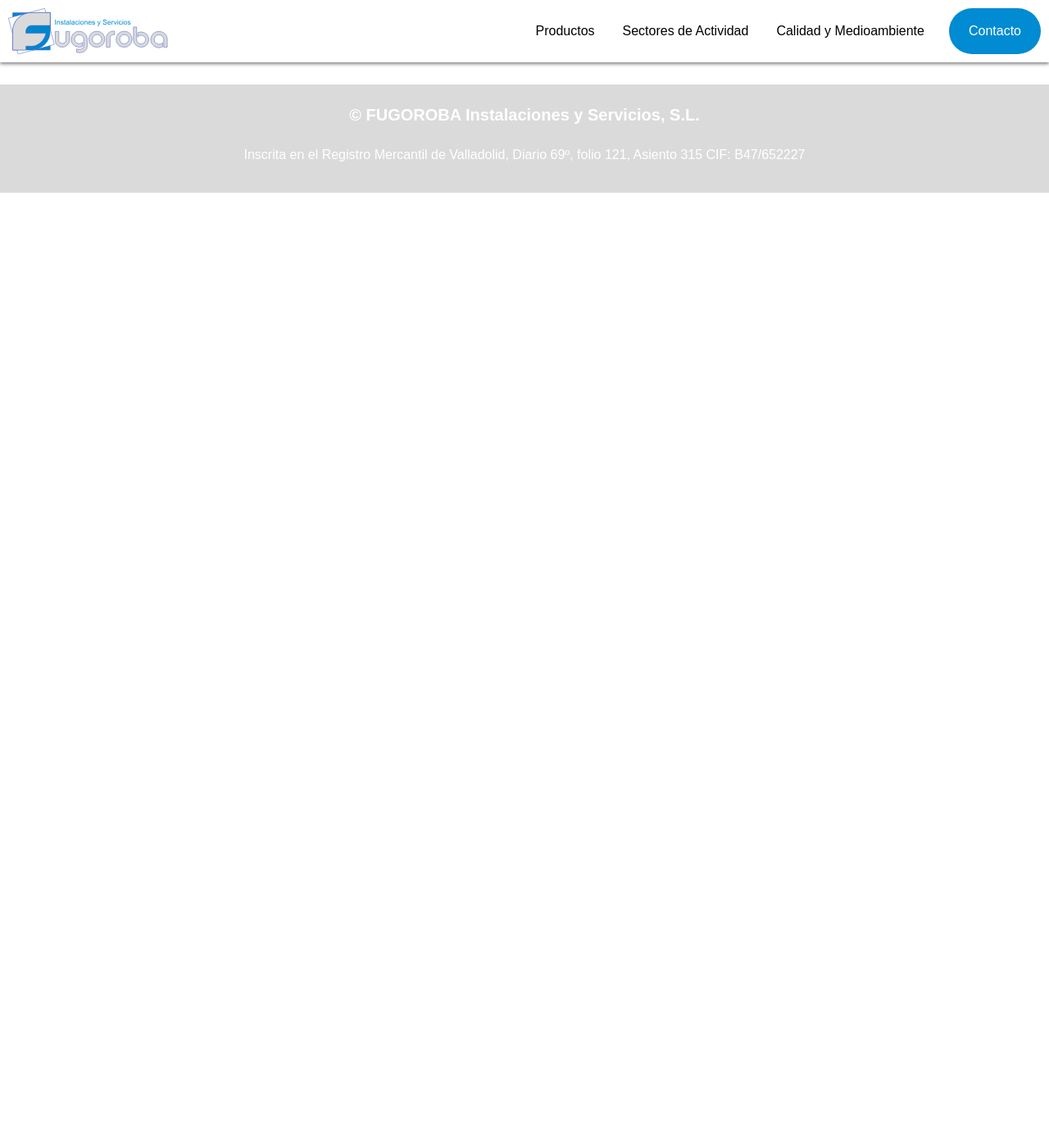
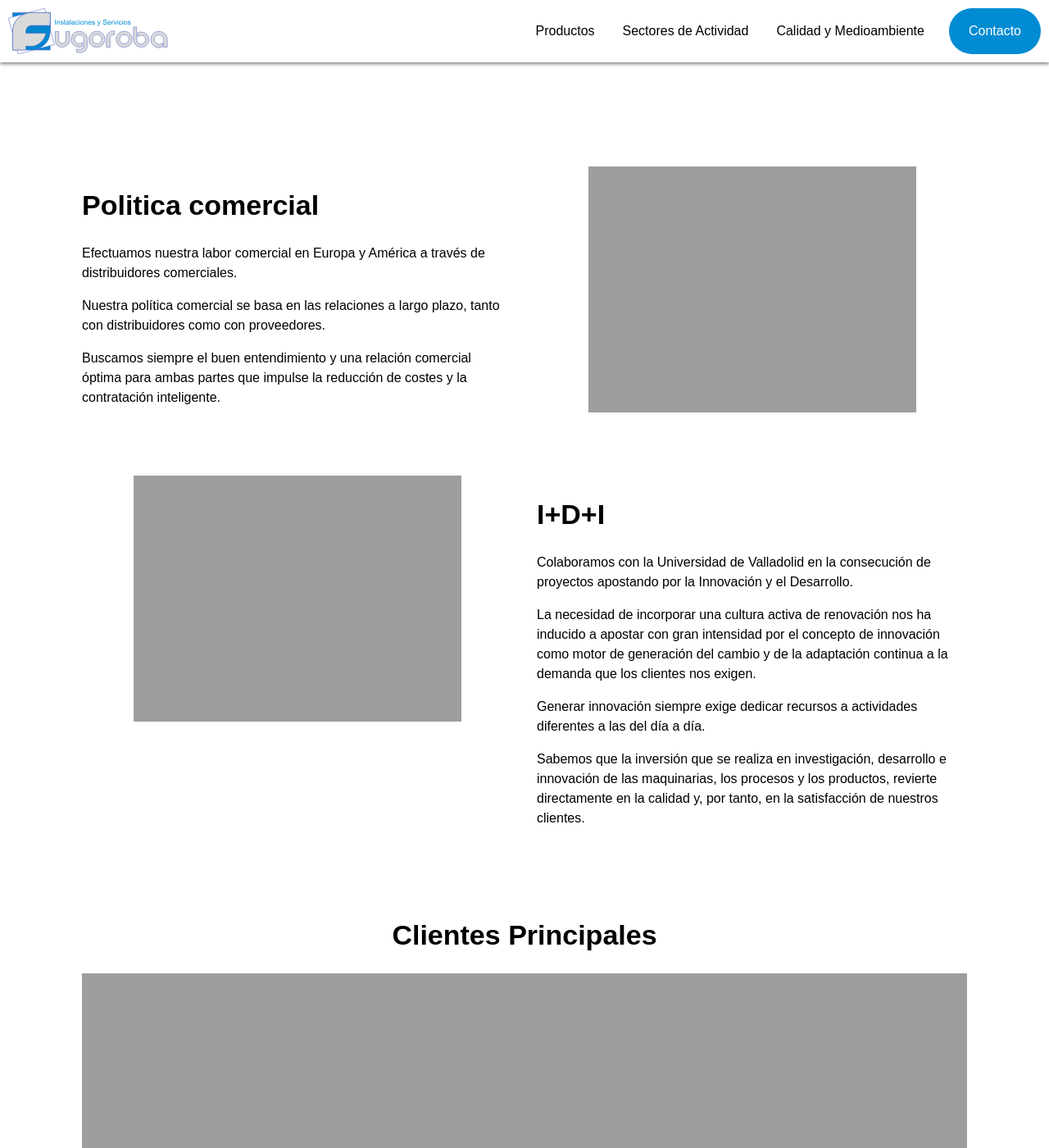
Before and after one commit to RaulLazaro/fugoroba, a Jekyll site: the page built from _pages/sectores-de-actividad.html, in a window 1280 px wide and 1400 px high. Shown: the whole window at 82% size. Built offline with Jekyll 4.4.1, drawn with Linux system fonts in a browser that asks for light colours.

Commit message:
Update sectores-de-actividad.html

```diff
--- a/_pages/sectores-de-actividad.html
+++ b/_pages/sectores-de-actividad.html
@@ -2,3 +2,42 @@
 layout: pages
 permalink: /Sectores-de-Actividad.html
 ---
+<div class="lowpoly">
+  <h1 class="text-white center bold">Sectores de Actividad</h1>
+</div>
+
+<div class="container">
+  <div class="row">
+    <div class="col-12 col-lg-6">
+      <h2 class="text-black">Politica comercial</h2>
+      <p>Efectuamos nuestra labor comercial en Europa y América a través de distribuidores comerciales.</p>
+      <p>Nuestra política comercial se basa en las relaciones a largo plazo, tanto con distribuidores como con proveedores.</p>
+      <p>Buscamos siempre el buen entendimiento y una relación comercial óptima para ambas partes que impulse la reducción de costes y la contratación inteligente.</p>
+    </div>
+    <div class="col-12 col-lg-6">
+      <img src="{{site.url}}{{site.baseurl}}/assets/media/poli_comercial.jpg" class="img-fluid" height="75%" alt="poli_comercial">
+    </div>
+  </div>
+  <br>
+  <br>
+  <div class="row">
+    <div class="col-12 col-lg-6">
+      <img src="{{site.url}}{{site.baseurl}}/assets/media/uni.jpg" class="img-fluid" height="75%" alt="Universidad">
+    </div>
+    <div class="col-12 col-lg-6">
+      <h2 class="text-black">I+D+I</h2>
+      <p>Colaboramos con la Universidad de Valladolid en la consecución de proyectos apostando por la Innovación y el Desarrollo.</p>
+      <p>La necesidad de incorporar una cultura activa de renovación nos ha inducido a apostar con gran intensidad por el concepto de innovación como motor de generación del cambio y de la adaptación continua a la demanda que los clientes nos exigen.</p>
+      <p>Generar innovación siempre exige dedicar recursos a actividades diferentes a las del día a día. </p>
+      <p>Sabemos que la inversión que se realiza en investigación, desarrollo e innovación de las maquinarias, los procesos y los productos, revierte directamente en la calidad y, por tanto, en la satisfacción de nuestros clientes.</p>
+    </div>
+  </div>
+  <br>
+  <br>
+  <div class="row">
+    <div class="col-12">
+      <h2 class="text-black center">Clientes Principales</h2>
+      <img src="{{site.url}}{{site.baseurl}}/assets/media/clientes.jpg" class="img-fluid" width="100%" alt="clientes">
+    </div>
+  </div>
+</div>
```
